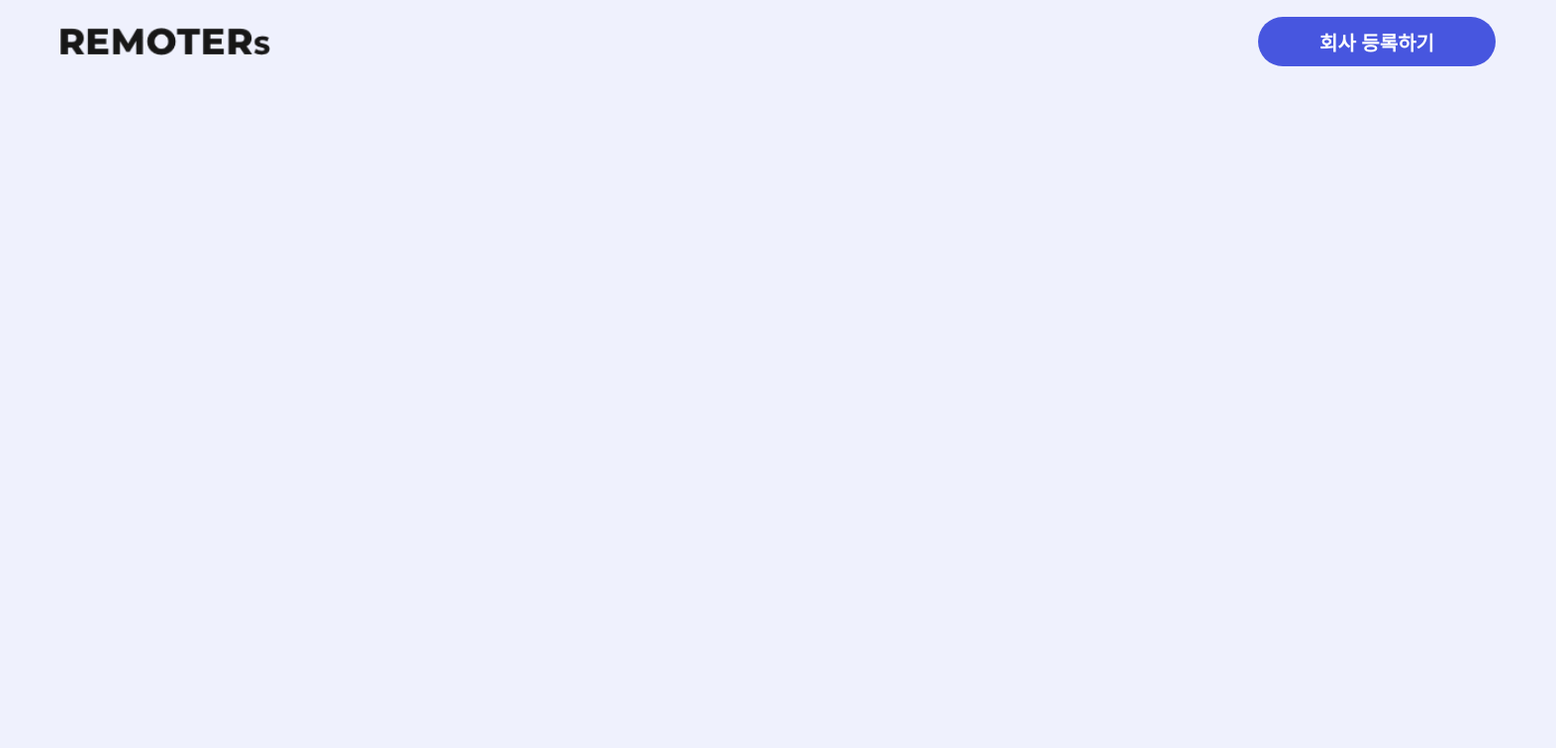
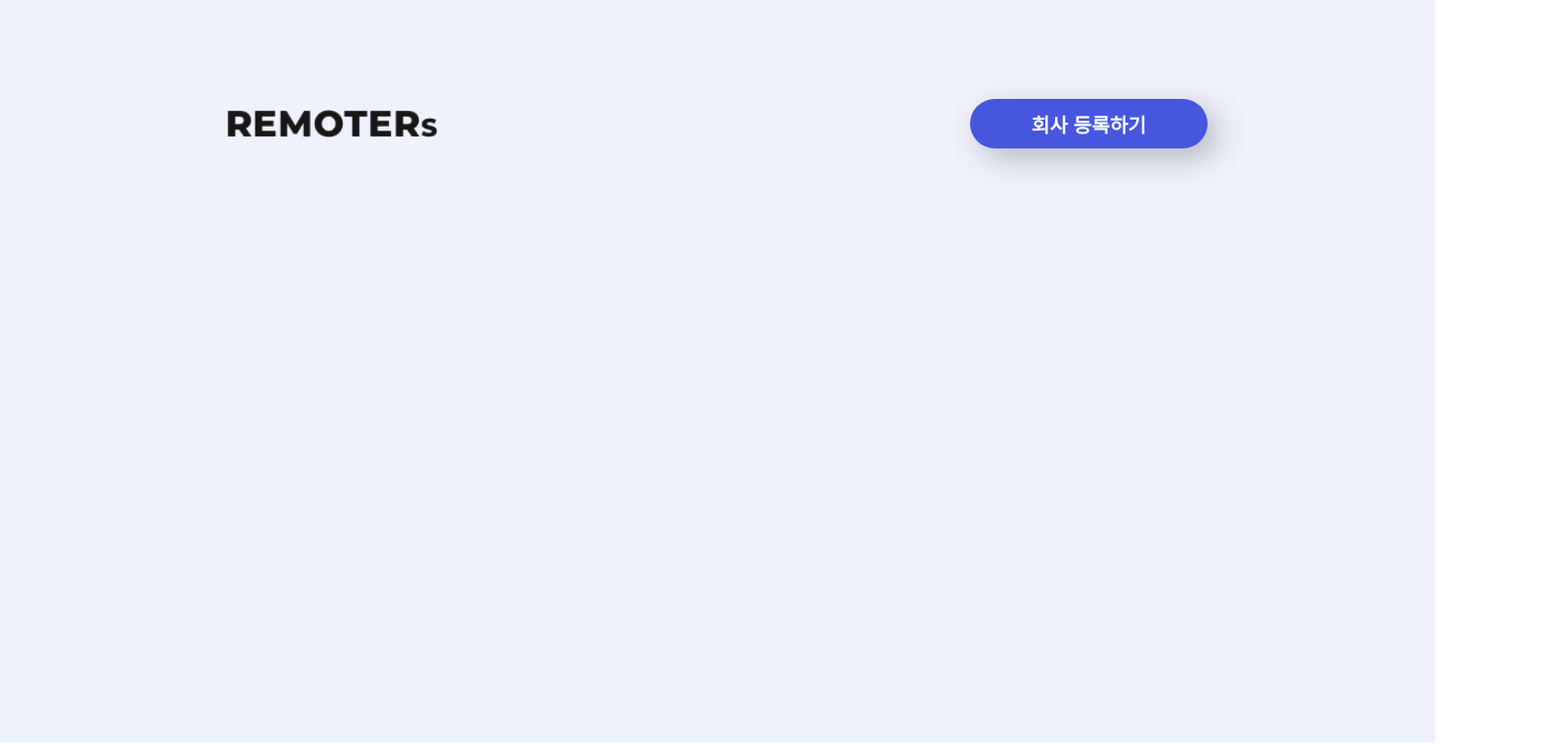
Before and after one commit to sangha-ju/yourcode-test, a React (Create React App) app: page / in a window 1280 px wide. Shown: the top 756 px of the page at 99% size, 1572 px wide, since content can reach past the window. Built offline with nearby package versions, Linux system fonts and the light colour scheme.

Commit message:
header 디자인 수정

```diff
--- a/src/components/HeaderBox.js
+++ b/src/components/HeaderBox.js
@@ -5,7 +5,6 @@ import remoters from "../images/remoters.png";
 const Container = styled.section`
   width: 1450px;
   height: 750px;
-  padding: 17px 61px 0 61px;
   background-color: rgba(98, 115, 232, 0.1);
 `;
 
@@ -15,15 +14,18 @@ const Header = styled.header`
   justify-content: space-between;
   width: 100%;
   height: 50px;
+  padding-top: 100px;
 `;
 
 const Logo = styled.img`
   width: 212px;
+  margin-left: 230px;
 `;
 
 const RegistrationBtn = styled.button`
   width: 240px;
   height: 50px;
+  margin-right: 230px;
   outline: none;
   border: none;
   border-radius: 40px;
@@ -32,6 +34,7 @@ const RegistrationBtn = styled.button`
   color: #ffffff;
   font-weight: 600;
   cursor: pointer;
+  box-shadow: 10px 10px 30px 0 rgba(67, 67, 67, 0.33);
 `;
 
 function HeaderBox() {
```
